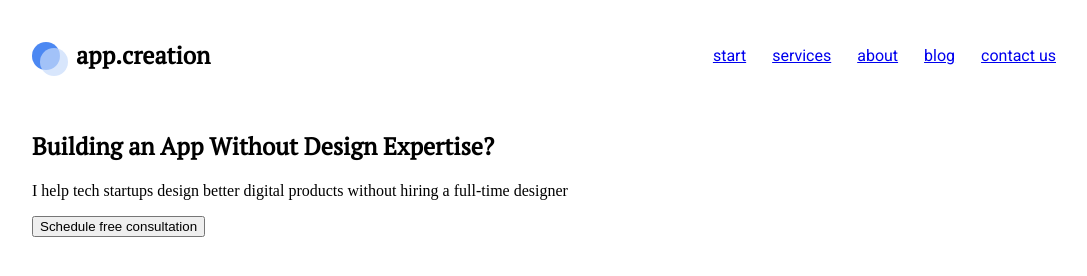
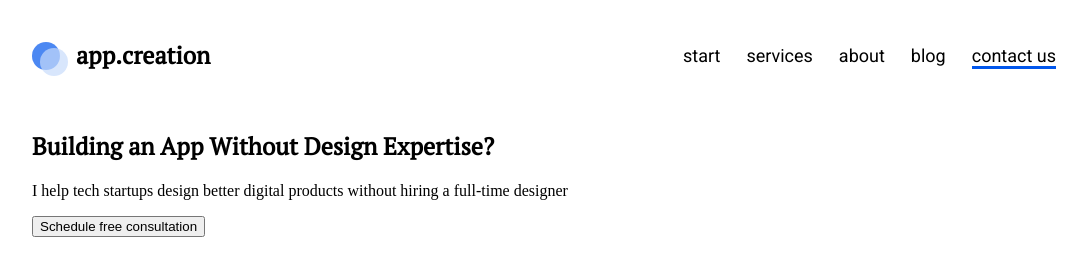
Before and after one commit to WebHeroSchool/deadline, a plain HTML site: page index.html in a window 1280 px wide. Shown: the whole page, without its empty margins (96-1183 px from the left). Drawn offline with Linux system fonts and the light colour scheme.

Commit message:
указаны стили для меню

```diff
--- a/index.html
+++ b/index.html
@@ -21,7 +21,7 @@
       <a class="menu__item" href="#">services</a>
       <a class="menu__item" href="#">about</a>
       <a class="menu__item" href="#">blog</a>
-      <a class="menu__item" href="#">contact us</a>
+      <a class="menu__item menu__item_active" href="#">contact us</a>
     </nav>
   </header>
 
--- a/styles.css
+++ b/styles.css
@@ -53,12 +53,37 @@ body {
 }
 
 .menu__item {
- padding: 0 13px;
- font-family: Roboto;
+ position: relative;
+ margin-right: 26px;
+ font: 500 18px/21px Roboto, arial, helvetica, sans-serif;
+ color: #000;
+ text-decoration: none;
+ transition: opacity .5s;
 }
 
 .menu__item:last-child {
- padding-right: 0;
+ margin-right: 0;
+}
+
+.menu__item:after {
+ position: absolute;
+ left: 0;
+ display: block;
+ content: '';
+ width: 0%;
+ height: 3px;
+ background: #0056EC;
+ opacity: 0;
+ transition: opacity .5s width .5s;
+}
+
+.menu__item:hover {
+  opacity: 0.5;
+}
+
+.menu__item:hover:after, .menu__item_active:after {
+  opacity: 1;
+  width: 100%;
 }
 
 .main-content__title {
```
